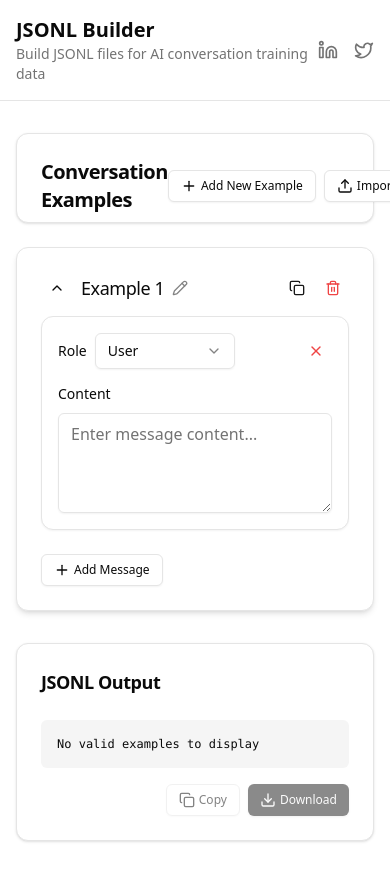
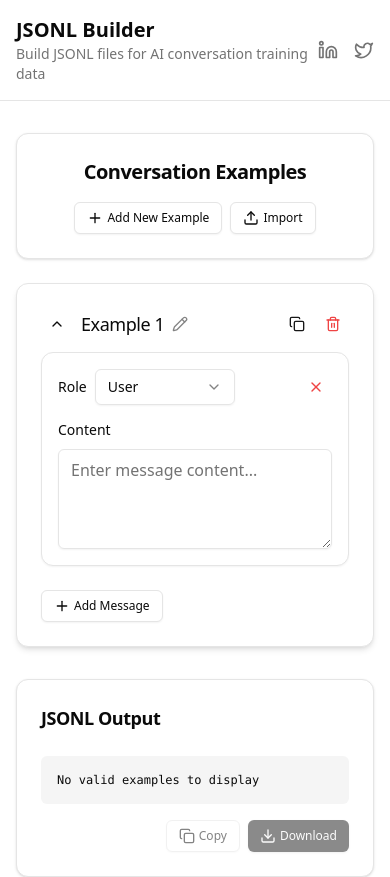
Before and after one commit to NikolajHoggins/jsonl-builder, a Next.js app: page / in a window 390 px wide. Shown: the top 877 px of the page. Built offline with nearby package versions, Linux system fonts and the light colour scheme.

Commit message:
Fixed mobile

```diff
--- a/src/app/components/JsonlBuilder.tsx
+++ b/src/app/components/JsonlBuilder.tsx
@@ -386,7 +386,7 @@ const JsonlBuilder: React.FC = () => {
   return (
     <div ref={containerRef}>
       <Card className="mb-6">
-        <CardHeader className="flex flex-row items-center justify-between space-y-0 pb-2">
+        <CardHeader className="flex flex-col gap-4 items-center justify-between space-y-0 pb-6 sm:flex-row">
           <div>
             <CardTitle className="text-xl">Conversation Examples</CardTitle>
           </div>
```
